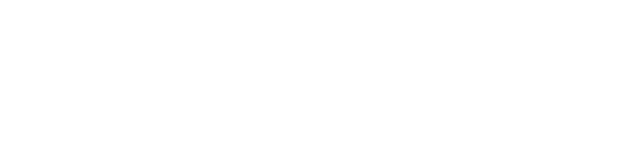
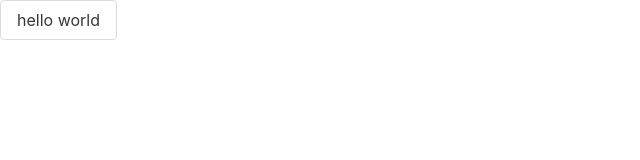
Before and after one commit to iblacksand/Ultraleaf, a website: page index.html in a window 1280 px wide. Shown: the full height of the page, 0-640 px from the left. Drawn offline with nearby package versions, Linux system fonts and the light colour scheme.

Commit message:
adds bulma and moves overleaf page to new file

```diff
--- a/index.html
+++ b/index.html
@@ -1,19 +1,10 @@
 <html>
-<body>
-    <webview id="foo" src="https://www.overleaf.com/"style="display:inline-flex"></webview>
-</body>
-<!--<script>
-    // const screen = require('electron').screen;
-    const remote = require('electron').remote;
-    // const display = screen.getPrimaryDisplay();
-    var win = remote.getCurrentWindow();
-    win.on('resize', function(e){
-        var $ = require("jquery");
-        const screen = require('electron').screen;
-        const display = screen.getPrimaryDisplay();
-        $("#foo").attr("minwidth",display.workArea["width"]);
-        $("#foo").attr("minheight",display.workArea["height"]);
-    });
-// console.log(display.workArea)
-    </script>-->
+    <head>
+        <style type="text/css">
+            @import url("./node_modules/bulma/css/bulma.css");
+        </style>
+    </head>
+    <body>
+        <button class="button">hello world</button>
+    </body>
 </html>
```
Also changed, not shown: Overleaf-Web.html (added, +19 -0 lines), assets/js/Overleaf-web.js (added).
